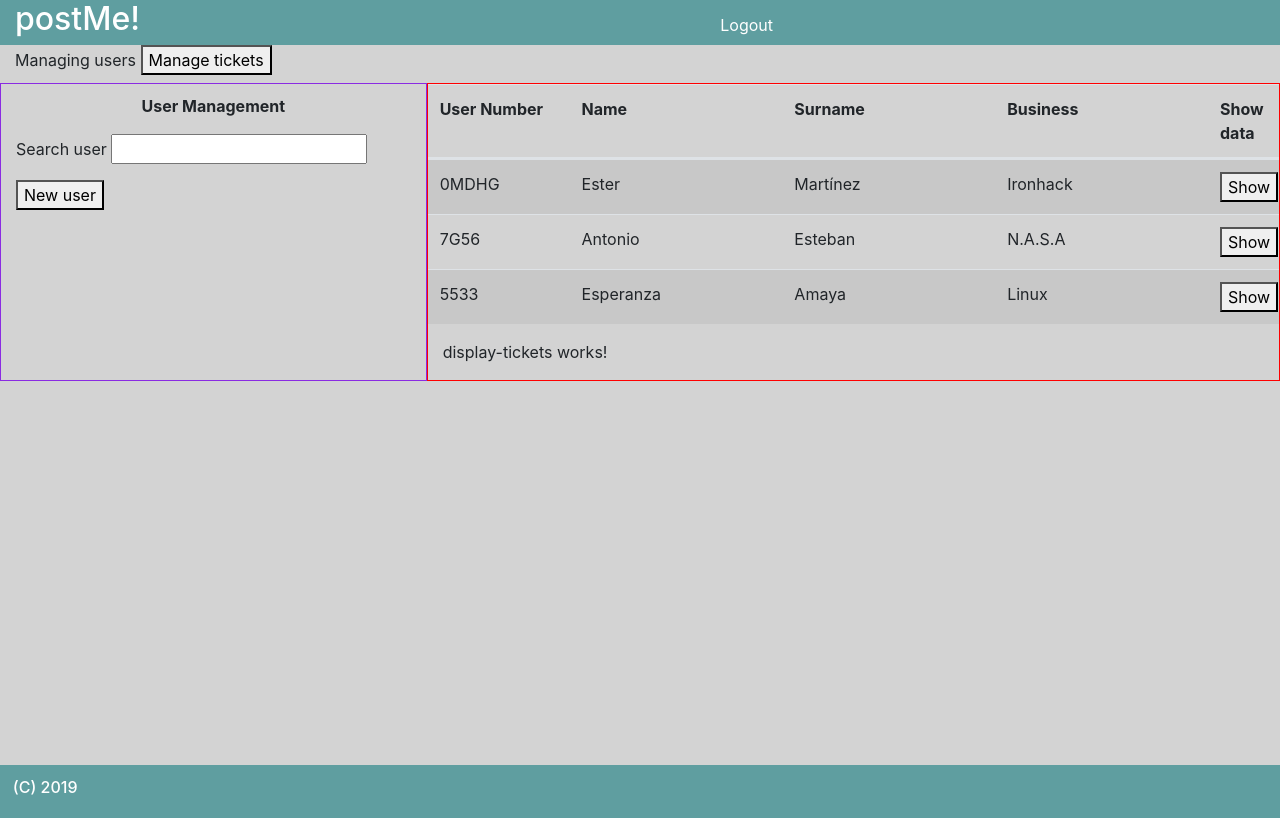
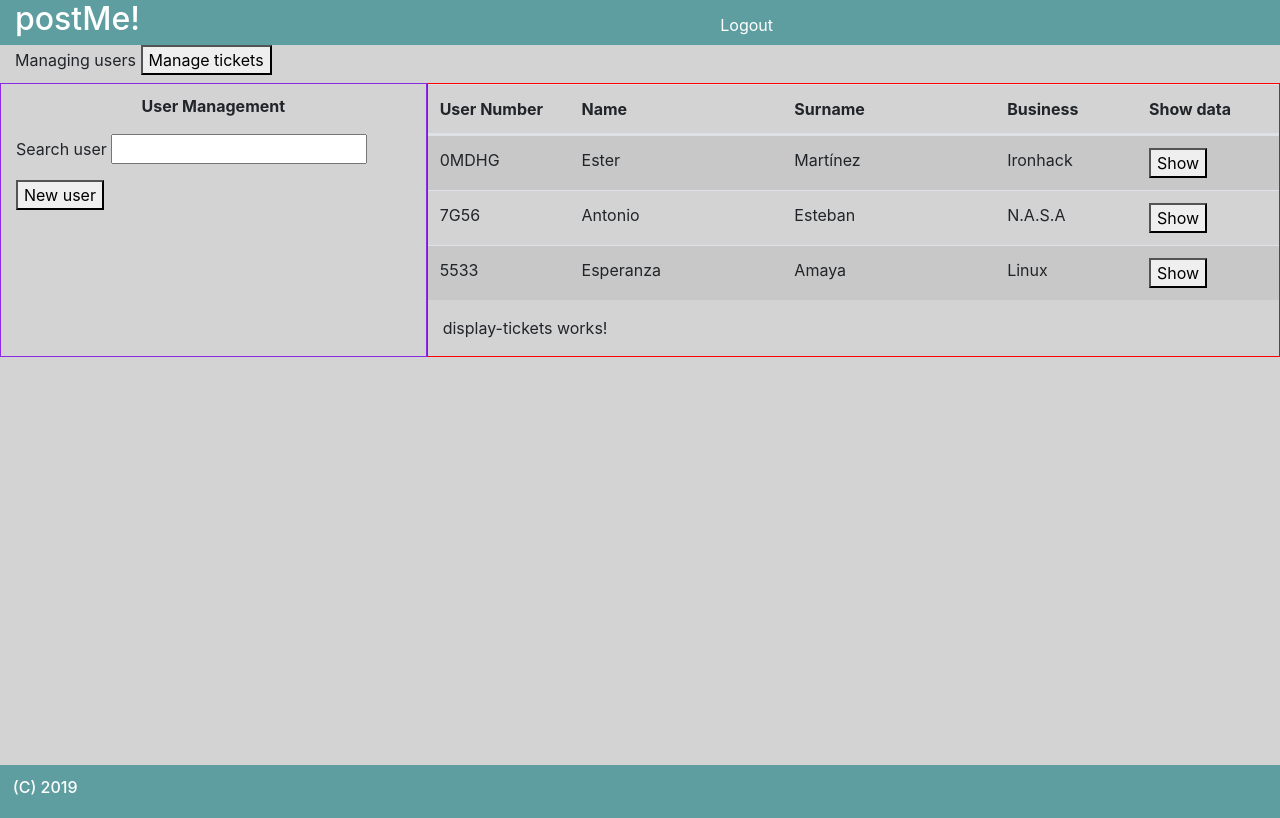
Before and after one commit to epangar/postMe, an Angular app in the folder postMe/: page /home in a window 1280 px wide. Both pictures are taken after a click on the button "Login". Built offline with nearby package versions, Linux system fonts and the light colour scheme.

Commit message:
Display users HTML, creados servicios AddUser y AddTicket

```diff
--- a/postMe/src/app/components/display-users/display-users.component.html
+++ b/postMe/src/app/components/display-users/display-users.component.html
@@ -4,8 +4,8 @@
             <th class="col-lg-2">User Number</th>
             <th class="col-lg-3">Name</th>
             <th class="col-lg-3">Surname</th>
-            <th class="col-lg-3">Business</th>
-            <th class="col-lg-1">Show data</th>
+            <th class="col-lg-2">Business</th>
+            <th class="col-lg-2">Show data</th>
         </tr>
     </thead>
     <tbody>
@@ -13,8 +13,8 @@
             <td class="col-lg-2">{{user.userNumber}}</td>
             <td class="col-lg-3">{{user.name}}</td>
             <td class="col-lg-3">{{user.surname}}</td>
-            <td class="col-lg-3">{{user.business}}</td>
-            <td class="col-lg-1"> <button (click)="showUserData(i)">Show</button></td>
+            <td class="col-lg-2">{{user.business}}</td>
+            <td class="col-lg-2"> <button (click)="showUserData(i)">Show</button></td>
             <div class="col-lg-12" *ngIf="whoIsDisplayed !== -1 && whoIsDisplayed === i">
 
                 <p><b>Position:</b> {{user.role }}, {{user.business}}</p>
@@ -22,6 +22,7 @@
                 <p><b>Phone: </b> {{user.phoneNumber}}  <b>Email:</b> {{user.email}} </p>
                 <button>Create ticket</button>
                 <button>See all tickets</button>
+                <button>Edit</button>
 
             </div>
         </tr>
--- a/postMe/src/app/components/display-users/display-users.component.ts
+++ b/postMe/src/app/components/display-users/display-users.component.ts
@@ -27,8 +27,12 @@ export class DisplayUsersComponent implements OnInit {
   }
 
   showUserData(i: number){
+    if(this.whoIsDisplayed !==-1 ){
+      this.whoIsDisplayed = -1;
+    } else {
+      this.whoIsDisplayed = i;
+    }
 
-    this.whoIsDisplayed = i;
 
   }
 
```
Also changed, not shown: postMe/src/app/add-ticket.service.ts (added, +9 -0 lines), postMe/src/app/add-user.service.ts (added, +9 -0 lines), 2 other files (tests, documents, lock files or other folders).
